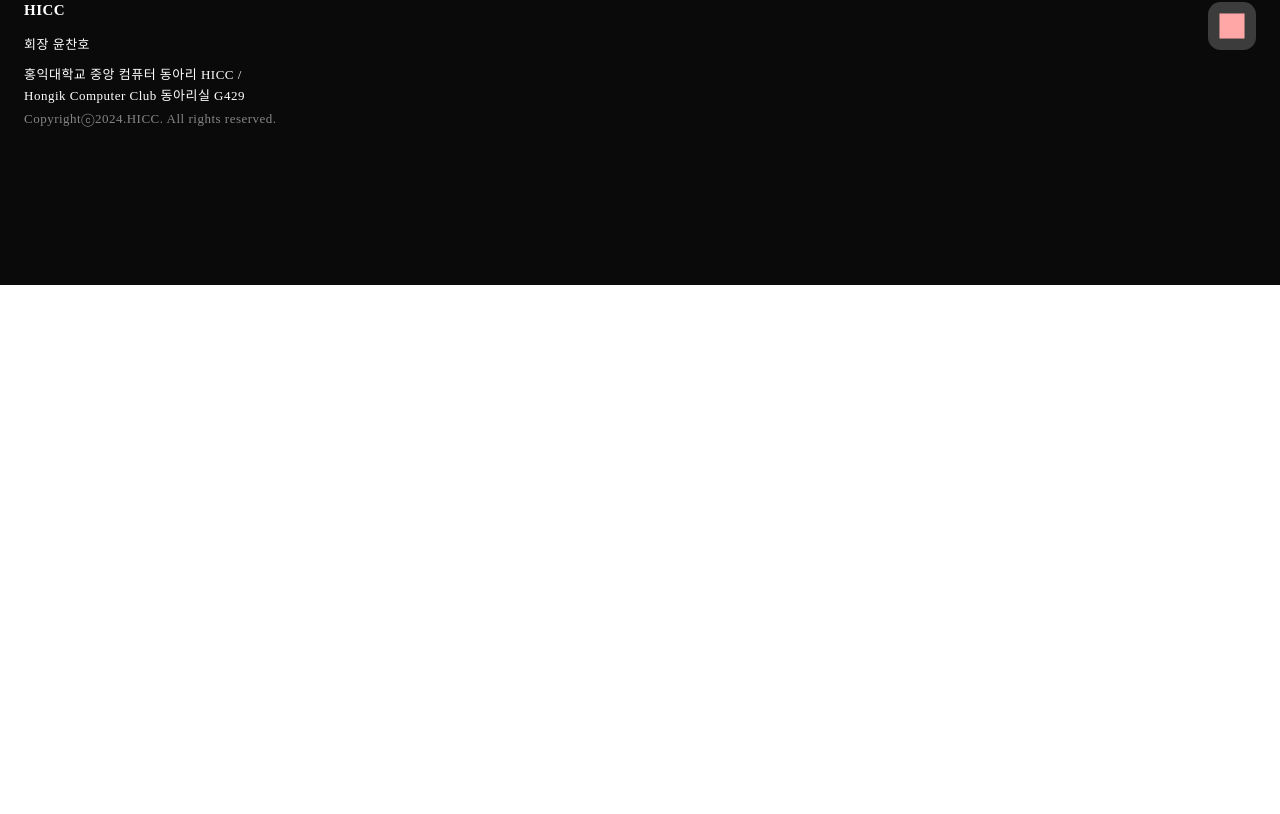
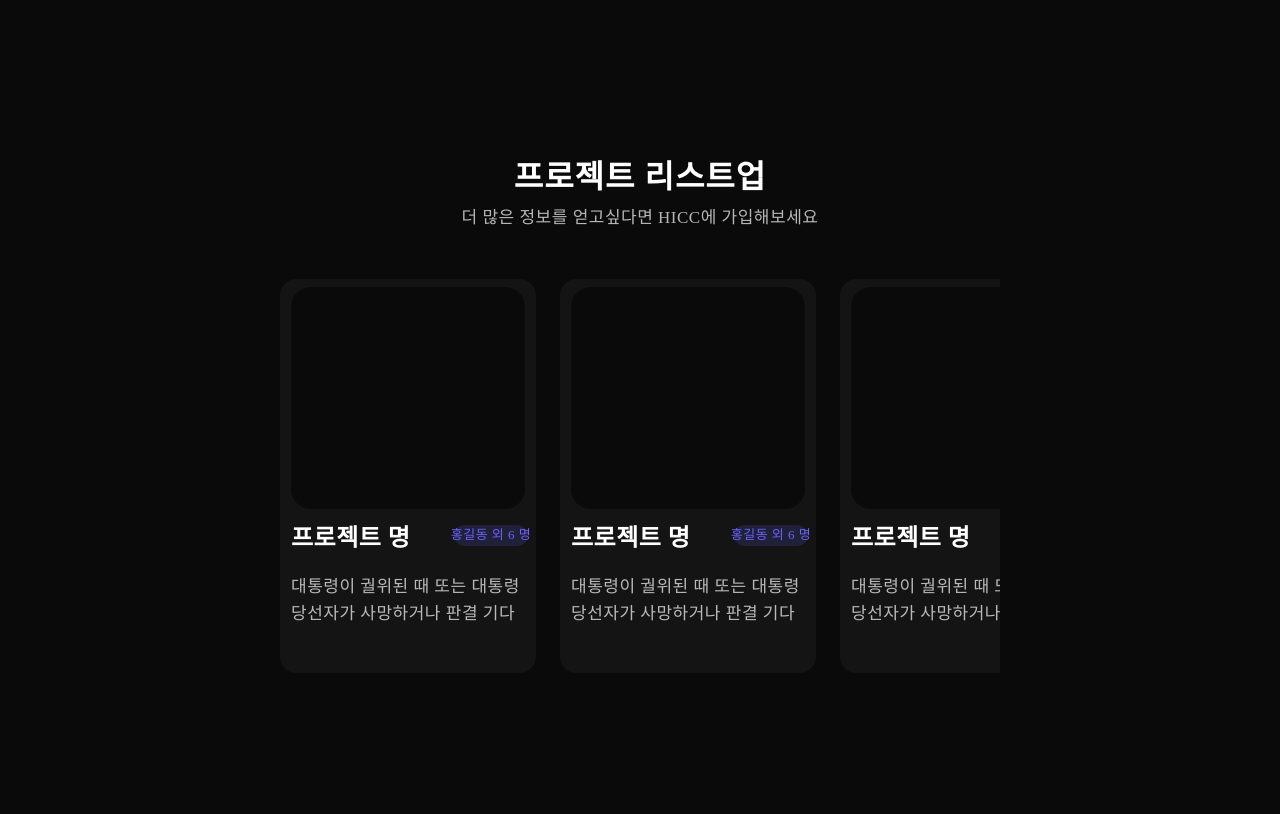
Before and after one commit to HICC-REBOOT/HICC-REBOOT-Frontend, a React (Create React App) app in the folder frontend/: page / in a window 1280 px wide. Shown: the part 1866-2680 px from the top of the page. Before the commit the page ends 2151 px from the top, so only its background shows below. Built offline with nearby package versions, Linux system fonts and the light colour scheme; a web font is replaced by a local one.

Commit message:
feat: add components for ProjectList in Home screen

```diff
--- /dev/null
+++ b/frontend/src/components/home/ProjectList.tsx
@@ -0,0 +1,50 @@
+import React from 'react';
+import * as P from './style/ProjectList.style';
+
+const PROJECT_ITEMS = [
+  {
+    title: '프로젝트 명',
+    content: '대통령이 궐위된 때 또는 대통령 당선자가 사망하거나 판결 기다릴',
+    person: '홍길동 외 6 명',
+  },
+  {
+    title: '프로젝트 명',
+    content: '대통령이 궐위된 때 또는 대통령 당선자가 사망하거나 판결 기다릴',
+    person: '홍길동 외 6 명',
+  },
+  {
+    title: '프로젝트 명',
+    content: '대통령이 궐위된 때 또는 대통령 당선자가 사망하거나 판결 기다릴',
+    person: '홍길동 외 6 명',
+  },
+  {
+    title: '프로젝트 명',
+    content: '대통령이 궐위된 때 또는 대통령 당선자가 사망하거나 판결 기다릴',
+    person: '홍길동 외 6 명',
+  },
+];
+
+function ProjectList() {
+  return (
+    <P.Container>
+      <P.GroupContainer>
+        <P.Title>프로젝트 리스트업</P.Title>
+        <P.Content>더 많은 정보를 얻고싶다면 HICC에 가입해보세요</P.Content>
+        <P.ListContainer>
+          {PROJECT_ITEMS.map((item, index) => (
+            <P.ListBox key={index}>
+              <P.Picture />
+              <P.ListBoxTitle>{item.title}</P.ListBoxTitle>
+              <P.ListBoxContent>{item.content}</P.ListBoxContent>
+              <P.ListBoxPar>
+                <P.Person>{item.person}</P.Person>
+              </P.ListBoxPar>
+            </P.ListBox>
+          ))}
+        </P.ListContainer>
+      </P.GroupContainer>
+    </P.Container>
+  );
+}
+
+export default ProjectList;
--- a/frontend/src/components/home/style/Activity.style.tsx
+++ b/frontend/src/components/home/style/Activity.style.tsx
@@ -13,18 +13,18 @@ export const Container = styled.div`
   ${(props) => props.theme.typography[DeviceProvider()].head};
 
   ${(props) => props.theme.media.mobile`
-    height: 87.3rem;
+    height: 105.7rem;
   `}
   ${(props) => props.theme.media.tablet`
-    height: 71.7rem;
+    height: 90.1rem;
   `}
 
   ${(props) => props.theme.media.desktop`
-    height: 81.3rem;
+    height: 99.7rem;
   `}
 
   ${(props) => props.theme.media.wide`
-    height: 81.3rem;
+    height: 99.7rem;
   `}
 `;
 
--- /dev/null
+++ b/frontend/src/components/home/style/ProjectList.style.tsx
@@ -0,0 +1,323 @@
+import styled from 'styled-components';
+import { DeviceProvider } from '@assets/mediaQuery';
+import theme from '@styles/theme';
+
+export const Container = styled.div`
+  width: 100%;
+  display: flex;
+  flex-direction: column;
+  align-items: center;
+  background: ${(props) => theme.colors.black};
+`;
+
+export const GroupContainer = styled.div`
+  display: flex;
+  flex-direction: column;
+  align-items: center;
+  ${(props) => props.theme.media.mobile`
+    width: 33rem;
+    height: 72rem;
+  `}
+
+  ${(props) => props.theme.media.tablet`
+    width: 72rem;
+    height: 71.1rem;
+  `}
+
+  ${(props) => props.theme.media.desktop`
+    width: 124.8rem;
+    height: 90.3rem;
+  `}
+
+  ${(props) => props.theme.media.wide`
+    width: 124.8rem;
+    height: 90.3rem;
+  `}
+`;
+
+export const Title = styled.div`
+  position: relative;
+  text-align: center;
+  color: ${(props) => theme.colors.white};
+  ${(props) => props.theme.typography[DeviceProvider()].title};
+
+  ${(props) => props.theme.media.mobile`
+    width: 32.9rem;
+    height: 2.5rem;
+  `}
+
+  ${(props) => props.theme.media.tablet`
+    width: 51.7rem;
+    height: 4rem;
+  `}
+
+  ${(props) => props.theme.media.desktop`
+    width: 40rem;
+    height: 4.8rem;
+  `}
+
+  ${(props) => props.theme.media.wide`
+    width: 40rem;
+    height: 4.8rem;
+  `}
+`;
+
+export const Content = styled.div`
+  position: relative;
+  text-align: center;
+  color: ${(props) => theme.colors.white};
+  opacity: 0.7;
+  ${(props) => props.theme.typography[DeviceProvider()].body};
+
+  ${(props) => props.theme.media.mobile`
+    top: 1.6rem;
+    width: 19rem;
+    height: 4.8rem;
+  `}
+
+  ${(props) => props.theme.media.tablet`
+    top: 1.3rem;
+    width: 46.7rem;
+    height: 2.7rem;
+  `}
+
+  ${(props) => props.theme.media.desktop`
+    top: 1.6rem;
+    width: 46.7rem;
+    height: 2.9rem;
+  `}
+
+  ${(props) => props.theme.media.wide`
+    top: 1.6rem;
+    width: 46.7rem;
+    height: 2.9rem;
+  `}
+`;
+
+export const ListContainer = styled.div`
+  position: relative;
+  width: 100%;
+  display: flex;
+  flex-direction: row;
+  overflow-x: auto;
+  /* align-items: flex-start; */
+  gap: 2.4rem;
+
+  ${(props) => props.theme.media.mobile`
+    top: 6.4rem;
+    height: 39.9rem;
+  `}
+
+  ${(props) => props.theme.media.tablet`
+    top: 6.1rem;
+    height: 39.4rem;
+  `}
+
+  ${(props) => props.theme.media.desktop`
+    top: 6.4rem;
+    height: 42.5rem;
+  `}
+
+  ${(props) => props.theme.media.wide`
+    top: 6.4rem;
+    height: 42.5rem;
+  `}
+`;
+
+export const ListBox = styled.div`
+  position: relative;
+  justify-content: center;
+  background: ${(props) => theme.colors.grey001};
+  flex-shrink: 0;
+
+  ${(props) => props.theme.media.mobile`
+    display: flex;
+    width: 25rem;
+    height: 39.9rem;
+    flex-shrink: 0;
+    border-radius: 2.4rem;
+  `}
+
+  ${(props) => props.theme.media.tablet`
+    display: flex;
+    width: 25.6rem;
+    height: 39.4rem;
+    padding: var(--Column, 0.8rem);
+
+    justify-content: center;
+    gap: 1rem;
+    flex-shrink: 0;
+    border-radius: 1.6rem;
+  `}
+
+  ${(props) => props.theme.media.desktop`
+    display: flex;
+    width: 27.6rem;
+    height: 42.5rem;
+    padding: 0.8rem;
+    justify-content: center;
+    gap: 1rem;
+    flex-shrink: 0;
+
+    border-radius: 1.6rem;
+  `}
+
+  ${(props) => props.theme.media.wide`
+    display: flex;
+    width: 27.6rem;
+    height: 42.5rem;
+    padding: 0.8rem;
+    justify-content: center;
+    gap: 1rem;
+    flex-shrink: 0;
+
+    border-radius: 1.6rem;
+  `};
+`;
+
+export const Picture = styled.div`
+  position: relative;
+  background: ${(props) => theme.colors.black};
+  ${(props) => props.theme.media.mobile`
+    top: 0.8rem;
+    width: 23.4rem;
+    height: 22.2rem;
+    flex-shrink: 0;
+
+    border-radius: 2rem;
+  `}
+
+  ${(props) => props.theme.media.tablet`
+    width: 23.4rem;
+    height: 22.2rem;
+    flex-shrink: 0;
+
+    border-radius: 2rem;
+  `}
+
+  ${(props) => props.theme.media.desktop`
+    width: 26rem;
+    height: 24.7rem;
+    flex-shrink: 0;
+
+    border-radius: 2rem;
+  `}
+
+  ${(props) => props.theme.media.wide`
+    width: 26rem;
+    height: 24.7rem;
+    flex-shrink: 0;
+
+    border-radius: 2rem;
+  `}
+`;
+
+export const ListBoxTitle = styled.div`
+  position: absolute;
+  text-align: left;
+  color: ${(props) => theme.colors.white};
+  ${(props) => props.theme.typography[DeviceProvider()].subtitle};
+
+  ${(props) => props.theme.media.mobile`
+    top: 24.6rem;
+    width: 23rem;
+    height: 2.1rem;
+  `}
+
+  ${(props) => props.theme.media.tablet`
+    top: 23.9rem;
+    width: 23.4rem;
+    height: 3rem;
+  `}
+
+  ${(props) => props.theme.media.desktop`
+    top: 27.1rem;
+    width: 26rem;
+    height: 3.5rem;
+    line-height: unset;
+    // figma와 오차가 있어서 line-height를 위와 같이 바꾸자 figma와 같아짐
+  `}
+
+  ${(props) => props.theme.media.wide`
+    top: 27.1rem;
+    width: 26rem;
+    height: 3.5rem;
+    line-height: unset;
+  `}
+`;
+
+export const ListBoxContent = styled.div`
+  position: absolute;
+  overflow: hidden;
+  color: ${(props) => theme.colors.white};
+  opacity: 0.7;
+  ${(props) => props.theme.typography[DeviceProvider()].body};
+
+  ${(props) => props.theme.media.mobile`
+    top: 29.3rem;
+    width: 23rem;
+    height: 5.2rem;
+  `}
+
+  ${(props) => props.theme.media.tablet`
+    top: 29.4rem;
+    width: 23.4rem;
+    height: 5.4rem;
+  `}
+
+  ${(props) => props.theme.media.desktop`
+    top: 32.2rem;
+    width: 26rem;
+    height: 5.8rem;
+  `}
+
+  ${(props) => props.theme.media.wide`
+    top: 32.2rem;
+    width: 26rem;
+    height: 5.8rem;
+  `}
+`;
+
+export const ListBoxPar = styled.div`
+  position: absolute;
+  ${(props) => props.theme.typography.common.caption1};
+  right: 0.8rem;
+  display: inline-flex;
+  padding: 0.5rem 1.2rem;
+  justify-content: center;
+  align-items: center;
+
+  border-radius: 10rem;
+  background: rgba(105, 99, 255, 0.15);
+  ${(props) => props.theme.media.mobile`
+    top: 24.6rem;
+    width: 8.5rem;
+    height: 2.4rem;
+  `}
+
+  ${(props) => props.theme.media.tablet`
+    top: 24.6rem;
+    width: 7.4rem;
+    height: 2.1rem;
+  `}
+  ${(props) => props.theme.media.desktop`
+    top: 27.2rem;
+    width: 7.4rem;
+    height: 2.1rem;
+  `}
+
+  ${(props) => props.theme.media.wide`
+    top: 27.2rem;
+    width: 7.4rem;
+    height: 2.1rem;
+  `}
+`;
+
+export const Person = styled.div`
+  width: 8.5rem;
+  height: 2.1rem;
+  flex-shrink: 0;
+  text-align: center;
+  color: ${(props) => theme.colors.point1};
+  ${(props) => props.theme.typography.common.caption1};
+`;
--- a/frontend/src/pages/Home.tsx
+++ b/frontend/src/pages/Home.tsx
@@ -3,6 +3,7 @@ import FirstScreen from '@components/home/FirstScreen';
 import NumberTable from '@components/home/NumberTable';
 import styled from 'styled-components';
 import Activity from '@components/home/Activity';
+import ProjectList from '@components/home/ProjectList';
 
 const Container = styled.div``;
 
@@ -12,6 +13,7 @@ function Home() {
       <FirstScreen />
       <NumberTable />
       <Activity />
+      <ProjectList />
     </Container>
   );
 }
```
